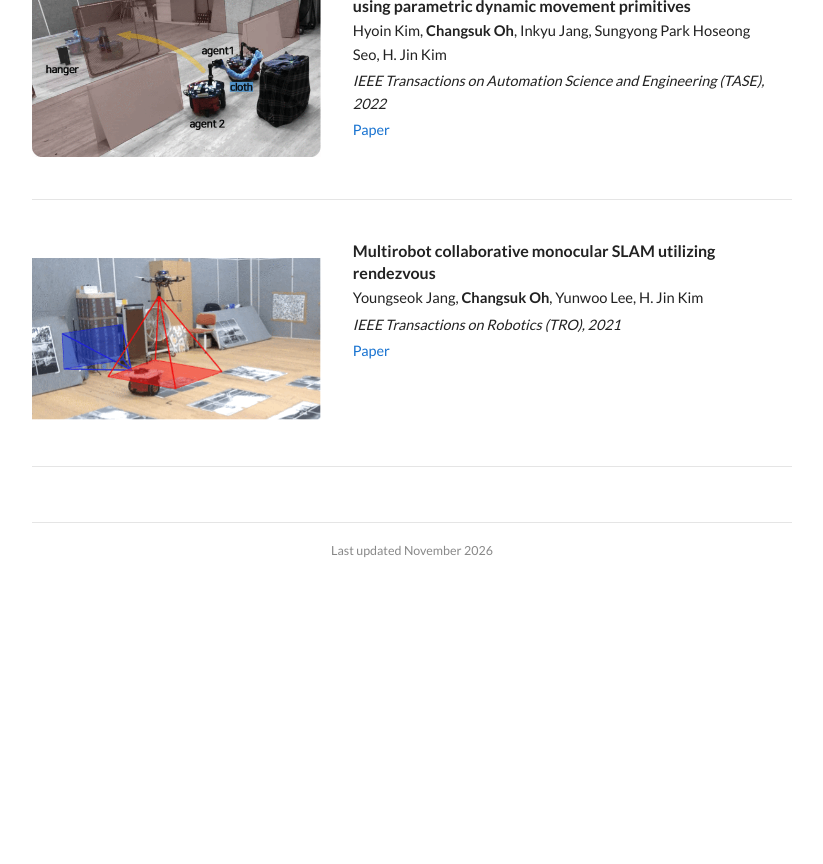
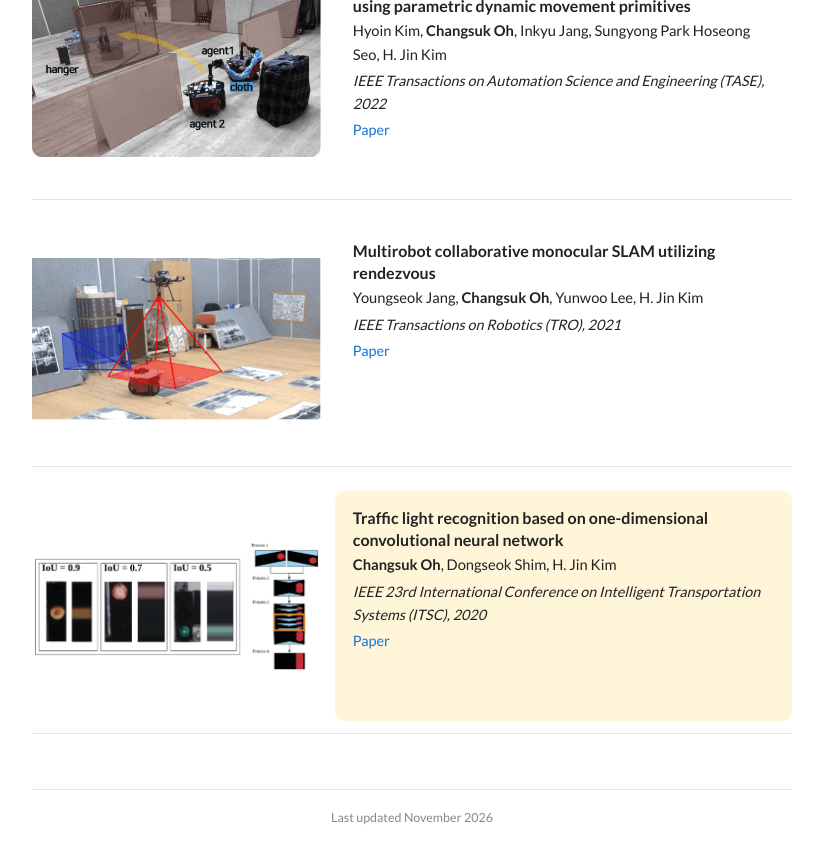
Before and after one commit to ChangsukOh/changsukoh.github.io, a Jekyll site: the page index.html, which Jekyll copies as it is, in a window 1280 px wide and 900 px high, scrolled down 3732 px. Shown: the top 864 px of the window, without its empty margins (228-1051 px from the left). Built offline with Jekyll 4.4.1, drawn with Linux system fonts in a browser that asks for light colours; before the commit the page ends 4365 px from its top, so only the background shows below that.

Commit message:
Add new publication entry for traffic light recognition
Added a new publication entry for a paper on traffic light recognition, including authors, venue, and a link to the paper.

```diff
--- a/index.html
+++ b/index.html
@@ -647,6 +647,40 @@
         </div>
 
       </article>
+
+      <article class="featured paper">
+
+        <!-- Image: no highlight -->
+        <div class="paper-thumb">
+          <img src="/img/2020_ITSC.png"
+               alt="Publication image">
+        </div>
+
+        <!-- Text: highlighted -->
+        <div class="paper-info">
+
+          <h3>Traffic light recognition based on one-dimensional convolutional neural network</h3>
+
+          <p class="authors">
+            <strong>Changsuk Oh</strong>,
+            Dongseok Shim, H. Jin Kim
+          </p>
+
+          <p class="venue">
+            IEEE 23rd International Conference on Intelligent Transportation Systems (ITSC), 2020
+          </p>
+
+          <p class="resources">
+            <a href="https://ieeexplore.ieee.org/abstract/document/9294734"
+               target="_blank" rel="noopener noreferrer">
+              Paper
+            </a>
+          </p>
+
+        </div>
+
+      </article>
+
       <!-- Copy an entire <article class="paper">...</article> section to add another publication. -->
     </section>
 
```
